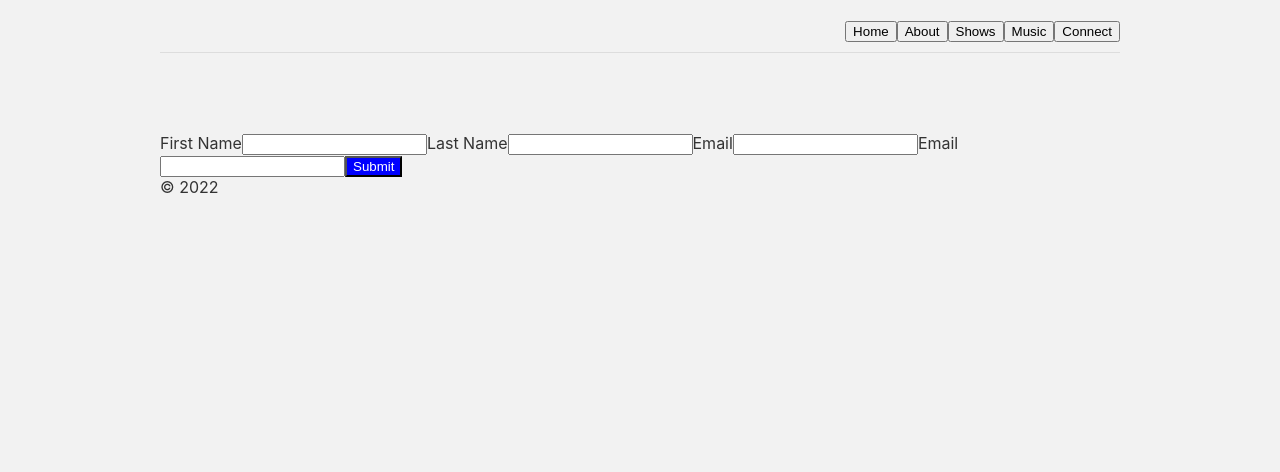
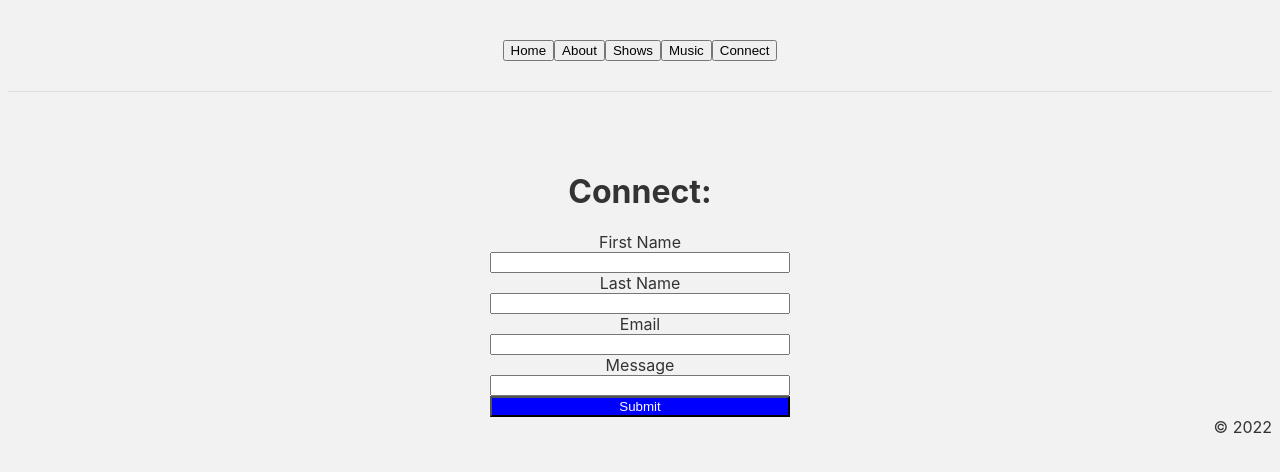
Before and after one commit to BrianSkolo/Skolo-Website, a Next.js app: page /connect in a window 1280 px wide. Shown: the top 472 px of the page. Built offline with nearby package versions, Linux system fonts and the light colour scheme.

Commit message:
Commit 6/7 afternoon

```diff
--- a/components/Footer.js
+++ b/components/Footer.js
@@ -1,5 +1,5 @@
 function Footer() {
-    return <div>&copy; 2022</div>
+    return <div style={{textAlign: 'right'}}>&copy; 2022</div>
 }
 
 export default Footer
--- a/components/Layout.js
+++ b/components/Layout.js
@@ -1,6 +1,6 @@
 import Navbar from "./Navbar";
 import Footer from "./Footer";
-
+import styles from'../styles/Home.module.css';
 
 // import SkoloFace from "../public/images/SkoloFace.jpg";
 
@@ -19,7 +19,7 @@ import Footer from "./Footer";
 
 export default function Layout({ children }) {
     return (
-        <div className="content">
+        <div className="layout">
             <Navbar />
             <main>{children}</main>
             <Footer />
--- a/components/Navbar.js
+++ b/components/Navbar.js
@@ -1,10 +1,12 @@
 import Link from "next/link";
+import styles from '../styles/Home.module.css';
 
 function Navbar() {
     console.log(Navbar);
     return (
         <nav>
-        <div className="ui container" id>
+        <div className={styles.navbar} id>
+            <h1 className="links">
             <Link class="home" href="/">
                 <button>Home</button>
             </Link>
@@ -20,6 +22,15 @@ function Navbar() {
             <Link class="connect" href="/connect">
                 <button>Connect</button>
             </Link>
+            <style jsx> {`
+          .links {
+             display: flex;
+             flex-direction: row;
+             align-content: center;
+          }
+        `}
+        </style>
+        </h1>
         </div>
         </nav>
     )
--- a/pages/_app.js
+++ b/pages/_app.js
@@ -1,4 +1,5 @@
 import '../styles/globals.css'
+import '../styles/Home.module.css';
 import Layout from '../components/Layout'
 
 
--- a/pages/about.js
+++ b/pages/about.js
@@ -1,6 +1,8 @@
+import styles from'../styles/Home.module.css';
+
 function About() {
     return (
-        <div id="about_page">
+        <div className={styles.about} id="about_page">
             <h1>About:</h1>
             <p>Skolo is a House/ Tech House / Progressive House/ Melodic techno/ Indie Dance producer and DJ from San Diego, CA with current releases on InStero, WyldCard, and Late Night Munchies.</p>
         </div>
--- a/pages/connect.js
+++ b/pages/connect.js
@@ -1,21 +1,34 @@
+import styles from'../styles/Home.module.css';
+
 export default function Form() {
     return (
-      <div className="search bar ui segment">
-        <form action="/api/form" method="post">
+      <div className="container">
+        <h1 className={styles.music}>Connect:</h1>
+        <form className={styles.connect} action="/api/form" method="post">
           <label htmlFor="first">First Name</label>
-          <input type="text" id="first" name="first" required />
+          <input className="input" type="text" id="first" name="first" required />
 
           <label htmlFor="second">Last Name</label>
-          <input type="text" id="last" name="last" required />
+          <input className="input" type="text" id="last" name="last" required />
 
           <label htmlFor="third">Email</label>
-          <input type="text" id="email" required />
+          <input className="input" type="text" id="email" required />
 
-          <label htmlFor="last">Email</label>
-          <input type="text" id="email" required />
+          <label htmlFor="last">Message</label>
+          <input className="input" type="text" id="email" required />
 
-          <button style={{ backgroundColor: 'blue', color: 'white' }} type="submit">Submit</button>
+          {/* <br /> */}
+
+          <button className="input" style={{ backgroundColor: 'blue', color: 'white' }} type="submit">Submit</button>
         </form>
+        {/* <style jsx> {`
+          .form {
+             display: flex;
+             flex-direction: column;
+
+          }
+        `}
+        </style> */}
       </div>
     )
   }
--- /dev/null
+++ b/pages/home.js
@@ -0,0 +1,5 @@
+function Home() {
+    return <div>Home</div>
+}
+
+export default Home
--- a/pages/shows.js
+++ b/pages/shows.js
@@ -1,6 +1,8 @@
+import styles from'../styles/Home.module.css';
+
 function Shows() {
     return (
-        <div id="show_page">
+        <div  id="show_page">
             <h1>Upcoming Shows:</h1>
             <p>The Unicorns and The Cruz Coaltions Present: In Unicorns We Trust</p>
             <p>6250 Hollywood Blvd, Los Angeles CA</p>
--- a/styles/Home.module.css
+++ b/styles/Home.module.css
@@ -1,4 +1,5 @@
 .container {
+  color: red;
   padding: 0 2rem;
 }
 
@@ -114,3 +115,29 @@
     flex-direction: column;
   }
 }
+
+.connect {
+  display: flex;
+  flex-direction: column;
+  width: 300px;
+  text-align: center;
+  margin-right: auto;
+  margin-left: auto;
+}
+
+
+.music {
+  display: flex;
+  flex-direction: column;
+  width: 300px;
+  text-align: center;
+  margin-right: auto;
+  margin-left: auto;
+
+}
+
+.navbar {
+  margin-right: auto;
+  margin-left: auto;
+
+}
```
Also changed, not shown: pages/music.js (+41 -6 lines), styles/globals.css (line endings or trailing spaces).
